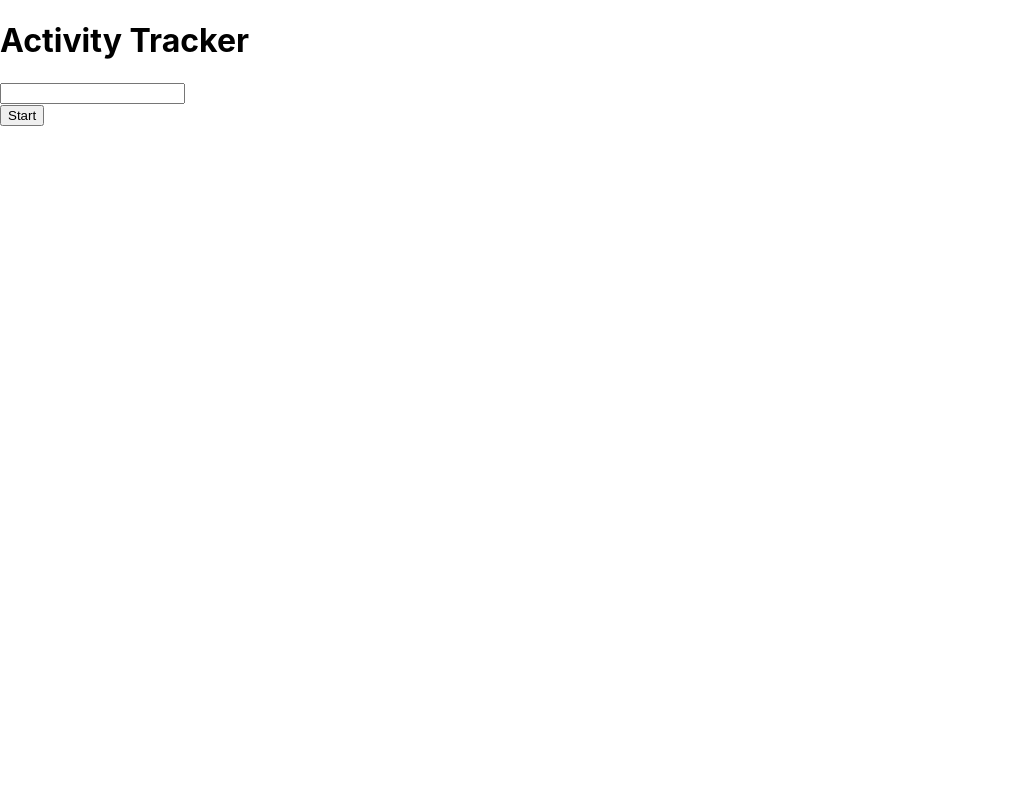
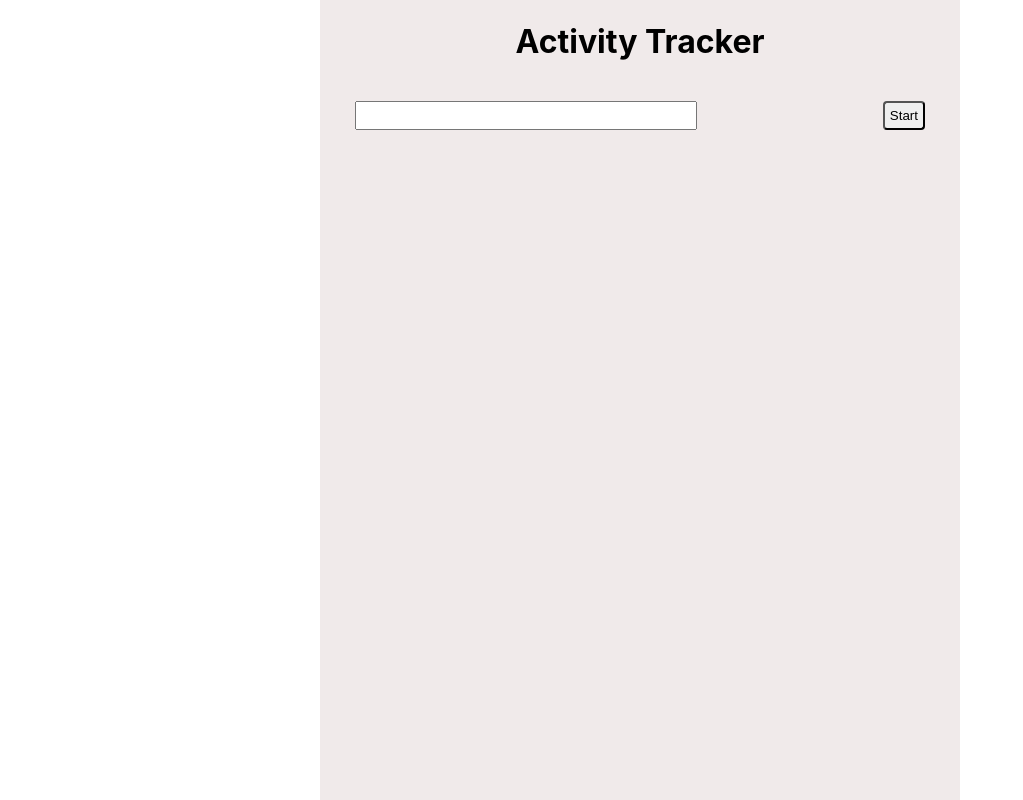
Before and after one commit to JacobGlumby/activity_tracking, a React (Create React App) app in the folder client/: page / in a window 1280 px wide. Shown: the whole page, without its empty margins (0-1023 px from the left). Built offline with nearby package versions, Linux system fonts and the light colour scheme.

Commit message:
💄 add css

```diff
--- a/client/src/App.css
+++ b/client/src/App.css
@@ -0,0 +1,101 @@
+* {
+    margin: 0;
+    padding: 0;
+    box-sizing: border-box;
+}
+
+#root {
+    flex-grow: 1;
+    display: flex;
+    justify-content: center;
+    align-items: center;
+}
+
+.App {
+    height: 100vh;
+    background: rgb(240, 234, 234);
+    padding: 20px;
+    width: 50vw;
+    min-width: 370px;
+    display: flex;
+    justify-content: center;
+    align-items: center;
+    flex-wrap: wrap;
+
+}
+
+header,
+form,
+.activity-container,
+.top-row,
+.bottom-row {
+    width: 100%;
+    text-align: center;
+}
+
+
+
+
+header{
+    margin-bottom: 20px;
+}
+form {
+    display: flex;
+    justify-content: space-between;
+    align-items: center;
+    margin-bottom: 20px;
+    padding: 15px;
+}
+.timer-input{
+    max-width: 60%;
+    width: 100%;
+    padding: 5px;
+    margin-right: auto;
+}
+.timer-time{
+    margin-right: 10px;
+}
+.timer-button{
+    padding:5px;
+    border-radius: 4px;
+}
+
+.activity-container{
+    height: 80%;
+    overflow-y: scroll;
+}
+
+ul {
+    padding-left: 0;
+}
+
+li {
+    list-style: none;
+    margin-bottom: 10px;
+    padding: 15px;
+    background: rgb(255, 255, 255);
+    box-shadow: 4px 4px 8px 0px rgba(34, 60, 80, 0.2);
+}
+
+.top-row,
+.bottom-row {
+    display: flex;
+    flex-wrap: wrap;
+    justify-content: space-between;
+}
+.top-row > div,
+.bottom-row > div{
+    max-width: 50%;
+}
+
+.top-row{
+    color: black;
+    font-weight: 500;
+}
+.bottom-row{
+    color:grey;
+}
+
+.activity-title{
+    overflow: hidden;
+}
```
